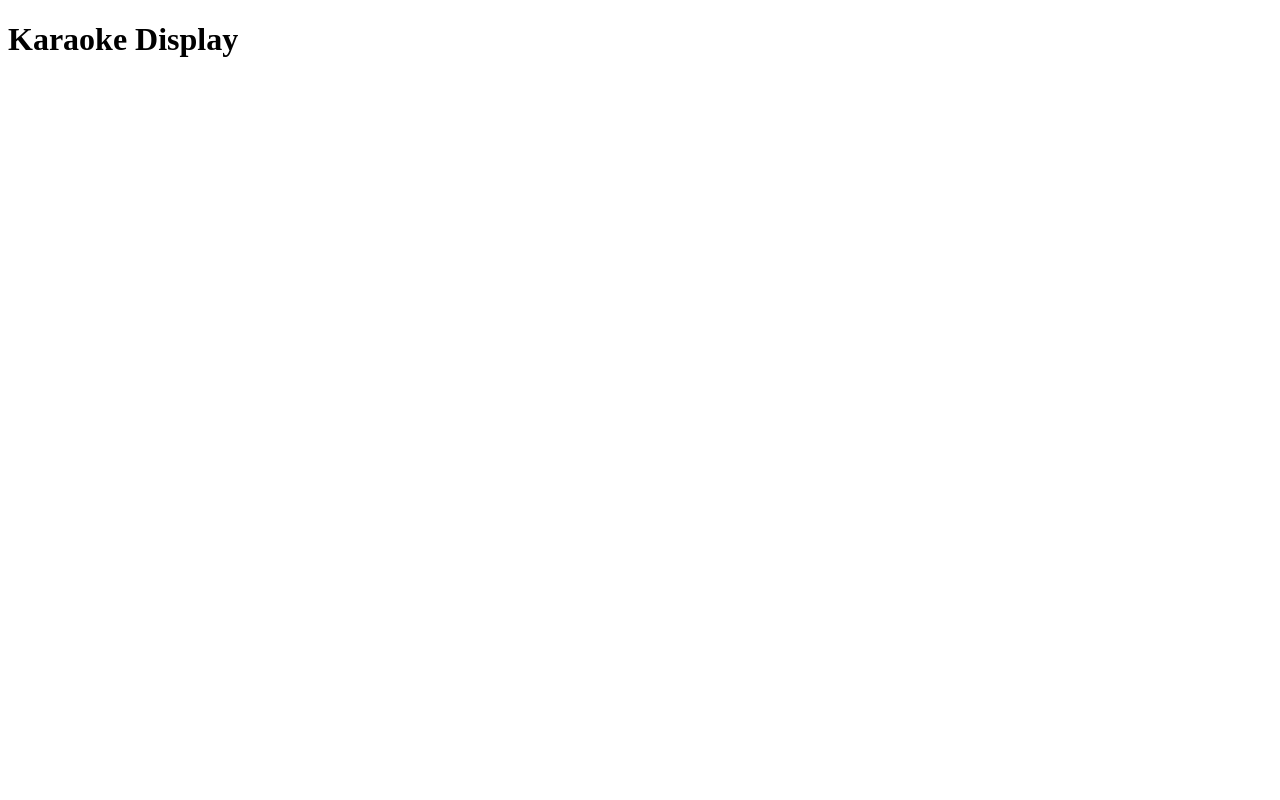
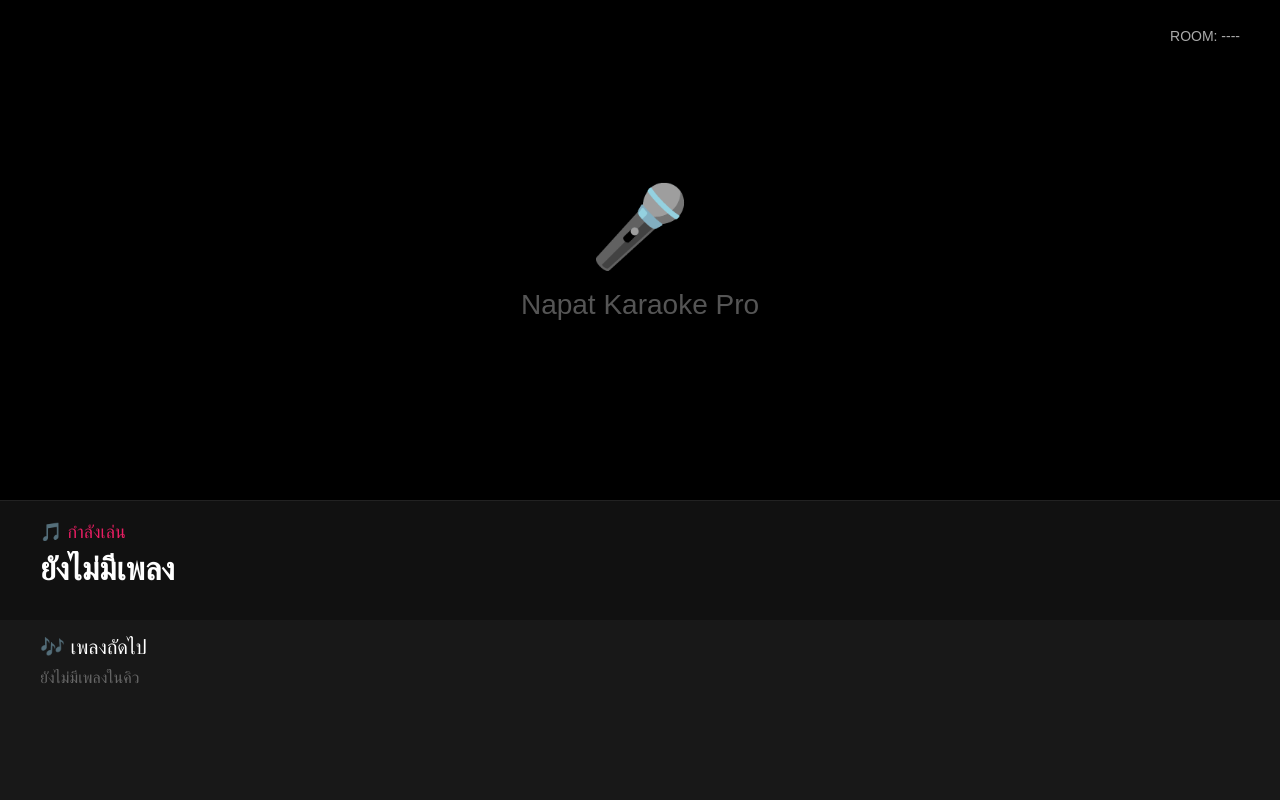
Before and after one commit to nat189/napat-karaoke-pro, a plain HTML site: page display.html in a window 1280 px wide. Drawn offline with Linux system fonts and the light colour scheme.

Commit message:
Update display.html

```diff
--- a/display.html
+++ b/display.html
@@ -1,13 +1,270 @@
 <!DOCTYPE html>
 <html lang="th">
+
 <head>
+
     <meta charset="UTF-8">
-    <meta name="viewport" content="width=device-width, initial-scale=1.0">
-    <title>Karaoke Display</title>
+
+    <meta
+        name="viewport"
+        content="width=device-width, initial-scale=1.0"
+    >
+
+    <title>Napat Karaoke Display</title>
+
+    <style>
+
+        * {
+            box-sizing: border-box;
+        }
+
+        html,
+        body {
+            margin: 0;
+            width: 100%;
+            height: 100%;
+            background: #000;
+            color: #fff;
+            font-family: Arial, sans-serif;
+            overflow: hidden;
+        }
+
+        .screen {
+            width: 100vw;
+            height: 100vh;
+            display: flex;
+            flex-direction: column;
+        }
+
+        /* =========================
+           VIDEO
+        ========================= */
+
+        .video-area {
+            flex: 1;
+            position: relative;
+            background: #000;
+            display: flex;
+            align-items: center;
+            justify-content: center;
+        }
+
+        .video-placeholder {
+            text-align: center;
+            color: #555;
+        }
+
+        .video-placeholder .icon {
+            font-size: 80px;
+            margin-bottom: 15px;
+        }
+
+        .video-placeholder .text {
+            font-size: 28px;
+        }
+
+        /* =========================
+           NOW PLAYING
+        ========================= */
+
+        .now-playing {
+            min-height: 120px;
+            padding: 20px 40px;
+            background: #111;
+            border-top: 1px solid #222;
+        }
+
+        .now-label {
+            color: #e91e63;
+            font-size: 18px;
+            margin-bottom: 8px;
+        }
+
+        .now-title {
+            font-size: 32px;
+            font-weight: bold;
+            white-space: nowrap;
+            overflow: hidden;
+            text-overflow: ellipsis;
+        }
+
+        /* =========================
+           QUEUE
+        ========================= */
+
+        .queue {
+            height: 180px;
+            padding: 15px 40px;
+            background: #181818;
+            overflow: hidden;
+        }
+
+        .queue-title {
+            font-size: 20px;
+            margin-bottom: 10px;
+        }
+
+        .queue-list {
+            display: flex;
+            gap: 15px;
+            overflow: hidden;
+        }
+
+        .queue-item {
+            min-width: 300px;
+            padding: 12px;
+            background: #242424;
+            border-radius: 10px;
+        }
+
+        .queue-number {
+            color: #e91e63;
+            font-size: 20px;
+            font-weight: bold;
+        }
+
+        .queue-song {
+            margin-top: 5px;
+            font-size: 17px;
+            white-space: nowrap;
+            overflow: hidden;
+            text-overflow: ellipsis;
+        }
+
+        .queue-channel {
+            margin-top: 5px;
+            color: #888;
+            font-size: 13px;
+        }
+
+        /* =========================
+           ROOM
+        ========================= */
+
+        .room {
+            position: absolute;
+            top: 20px;
+            right: 25px;
+            padding: 8px 15px;
+            background: rgba(0, 0, 0, 0.7);
+            border-radius: 20px;
+            color: #aaa;
+            font-size: 14px;
+        }
+
+        /* =========================
+           MOBILE / SMALL SCREEN
+        ========================= */
+
+        @media (max-width: 800px) {
+
+            .now-playing {
+                padding: 15px 20px;
+            }
+
+            .now-title {
+                font-size: 24px;
+            }
+
+            .queue {
+                padding: 12px 20px;
+            }
+
+            .queue-item {
+                min-width: 240px;
+            }
+
+        }
+
+    </style>
+
 </head>
+
+
 <body>
 
-    <h1>Karaoke Display</h1>
+<div class="screen">
+
+    <!-- VIDEO -->
+
+    <div class="video-area">
+
+        <div class="room">
+            ROOM: ----
+        </div>
+
+        <div class="video-placeholder">
+
+            <div class="icon">
+                🎤
+            </div>
+
+            <div class="text">
+                Napat Karaoke Pro
+            </div>
+
+        </div>
+
+    </div>
+
+
+    <!-- NOW PLAYING -->
+
+    <div class="now-playing">
+
+        <div class="now-label">
+            🎵 กำลังเล่น
+        </div>
+
+        <div
+            id="nowTitle"
+            class="now-title"
+        >
+            ยังไม่มีเพลง
+        </div>
+
+    </div>
+
+
+    <!-- QUEUE -->
+
+    <div class="queue">
+
+        <div class="queue-title">
+            🎶 เพลงถัดไป
+        </div>
+
+        <div
+            id="queueList"
+            class="queue-list"
+        >
+
+            <div style="color:#666">
+                ยังไม่มีเพลงในคิว
+            </div>
+
+        </div>
+
+    </div>
+
+</div>
+
+
+<script>
+
+    /*
+     * STEP 6.1
+     *
+     * ตอนนี้เป็นเพียง UI
+     *
+     * ยังไม่เชื่อม Queue
+     * และยังไม่เปิด YouTube
+     *
+     * เราจะต่อใน STEP 6.2
+     */
+
+</script>
 
 </body>
+
 </html>
```
